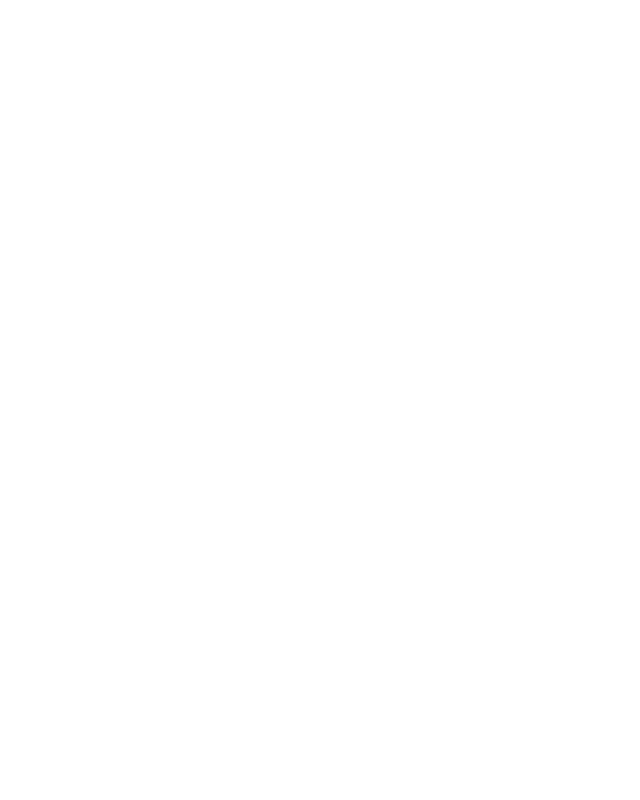
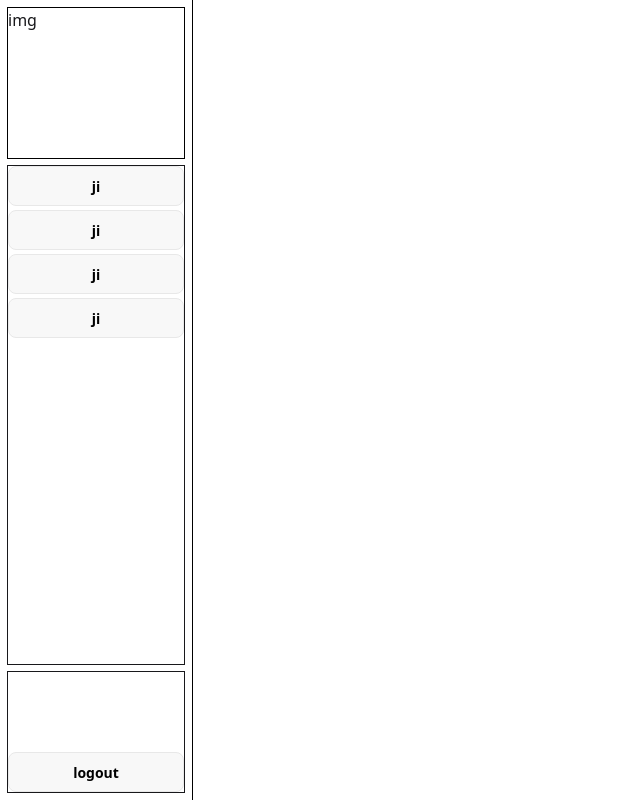
Before and after one commit to 67WebHeads/perivue, a React app in the folder frontend/: page /home in a window 1280 px wide. Before the commit this address had no page. Shown: the whole page, without its empty margins (0-640 px from the left). Built offline with nearby package versions, Linux system fonts and the light colour scheme; the HTML template or start-up script is replaced by a standard one.

Commit message:
fe/components

```diff
--- a/frontend/src/Home.jsx
+++ b/frontend/src/Home.jsx
@@ -2,7 +2,32 @@
 
 function Home() {
   return (
-    <div>Home</div>
+    <div className='outline h-screen  bg-white flex'>
+      <div className="outline w-48 h-full outline-black flex flex-col items-center p-2 space-y-2">
+        <div className="outline w-full h-[150px] outline-black ">
+          img
+        </div>
+        <div className="outline    white flex flex-1 w-full space-y-1 flex-col">
+          <button className="btn shadow-none outline-none boder-none flex items-center justify-center rounded-lg w-full text-black">
+            ji
+          </button>
+          <button className="btn shadow-none outline-none boder-none flex items-center justify-center rounded-lg w-full text-black">
+            ji
+          </button>
+          <button className="btn shadow-none outline-none boder-none flex items-center justify-center rounded-lg w-full text-black">
+            ji
+          </button>
+          <button className="btn shadow-none outline-none boder-none flex items-center justify-center rounded-lg w-full text-black">
+            ji
+          </button>
+        </div>
+        <div className="outline h-[120px] w-full flex flex-col justify-end">
+        <button className="btn shadow-none  outline-none boder-none flex items-center justify-center rounded-lg w-full text-black">
+            logout
+          </button>
+        </div>
+      </div>
+    </div>
   )
 }
 
--- a/frontend/src/components/CustomInput.jsx
+++ b/frontend/src/components/CustomInput.jsx
@@ -1,9 +1,9 @@
 import React from 'react'
 
-function CustomInput() {
+function CustomInput({className, placeholder,inputClass,type}) {
   return (
-    <label className="input outline bg-white outline-gray-300 border-none">
-        <input type="text" className={'grow bg-white text-black focus:outline-none focus:border-none min-w-1/4 '} placeholder="Email Address" />
+    <label className={`input outline bg-white outline-gray-300 border-none ${className}`}>
+        <input type={`${type}`} className={`grow bg-white text-black focus:outline-none focus:border-none min-w-1/4 ${inputClass}`} placeholder={`${placeholder}`} />
     </label>
   )
 }
--- a/frontend/src/components/SplashScreen.jsx
+++ b/frontend/src/components/SplashScreen.jsx
@@ -1,14 +1,15 @@
 import React from 'react'
-import splash_art_perivue from '../assets/splash_art_perivue.webp'
+import splash_art_perivue from '../assets/splash_art_perivue.png'
+
 function SplashScreen({fading}) {
   return (
-    <div className={`flex flex-col text-white items-center justify-center min-h-screen min-w-screen bg-dark fixed  ${fading ? "fade-out" : ""}`}>
+    <div className={`flex flex-col text-white items-center justify-center min-h-screen bg-zinc-800 fixed  ${fading ? "fade-out" : ""}`}>
         <img
             src={splash_art_perivue}
             alt="Splash"
-            className="w-[500px] h-[500px] object-contain "
-            // 1/2
+            className="w-[350px] h-[350px] object-cover"
         />
+        <span className='text-sm md:text-sm'>Manual • Central • Peripheral </span>
     </div>
   )
 }
--- a/frontend/src/main.jsx
+++ b/frontend/src/main.jsx
@@ -3,12 +3,14 @@
 import './index.css'
 import App from './App.jsx'
 import { BrowserRouter, Route, Routes } from 'react-router-dom'
+import Home from './Home.jsx'
 
 createRoot(document.getElementById('root')).render(
   <BrowserRouter>
     <StrictMode>
       <Routes>
         <Route path='/' element={<App />}/>
+        <Route path='/home' element={<Home />}/>
       </Routes>
     </StrictMode>
   </BrowserRouter>
--- a/frontend/src/pages/auth/Login.jsx
+++ b/frontend/src/pages/auth/Login.jsx
@@ -1,12 +1,23 @@
 import React from 'react'
 import CustomInput from '../../components/CustomInput'
-
+import GoogleIcon from '@mui/icons-material/Google';
+import splash_art_perivue from '../../assets/splash_art_perivue.png'
 function Login() {
   return (
     <div className="flex items-center justify-center flex-col">
       <div className='container min-h-screen flex flex-col items-center justify-center space-y-2'>
-        <CustomInput/>
-        <CustomInput/>
+        <img
+            src={splash_art_perivue}
+            alt="Splash"
+            className="w-[250px] h-[250px] object-contain  "
+            // 1/2
+          />
+        <button className='p-4 w-[200px] btn shadow-none border-none rounded-full bg-white text-black hover:bg-gray-200 active:scale-99'>
+          <GoogleIcon/>
+          <span className="w-full flex items-center justify-center">
+            Sign in with Google
+          </span>
+        </button>
       </div>
     </div>
   )
```
Also changed, not shown: frontend/package.json (+6 -1 lines), frontend/src/assets/splash_art_perivue.png (renamed from frontend/src/assets/splash_art_perivue.webp), 1 other file (tests, documents, lock files or other folders).
